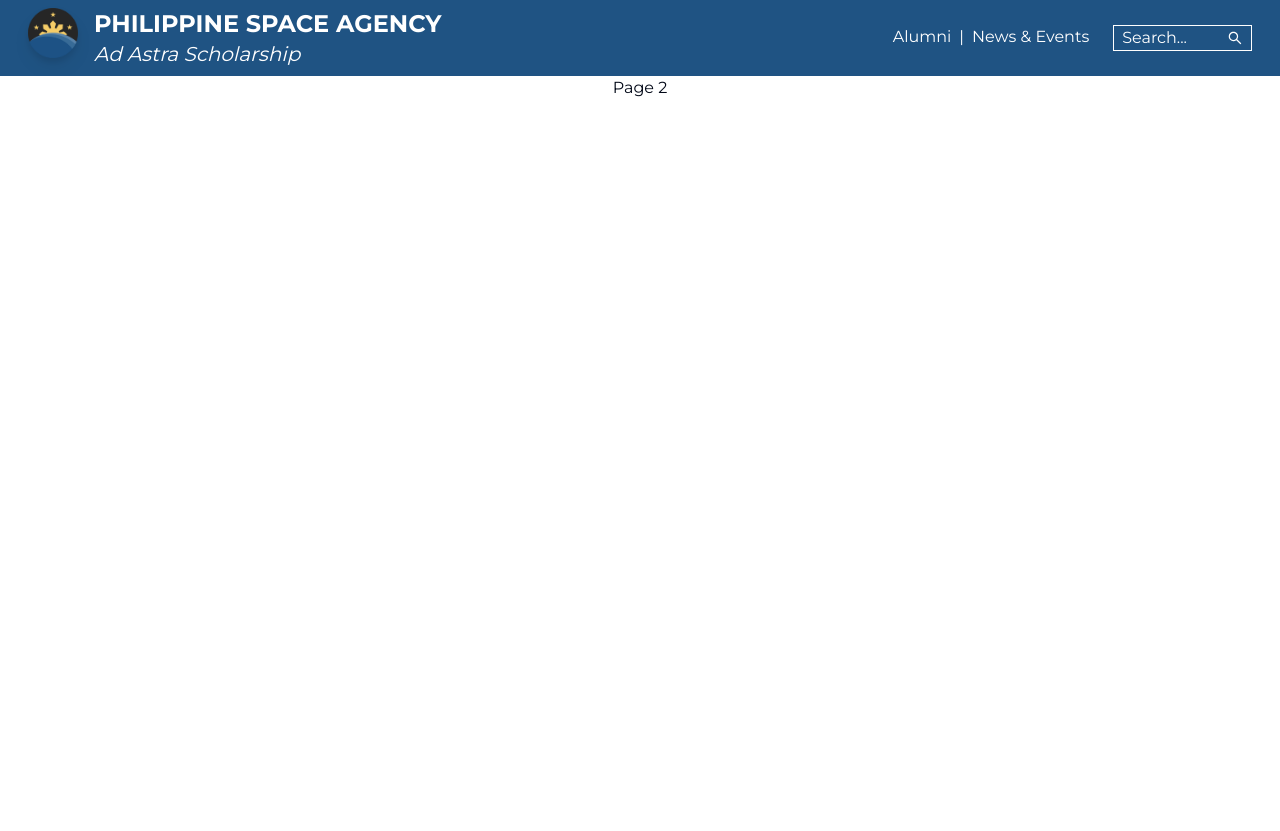
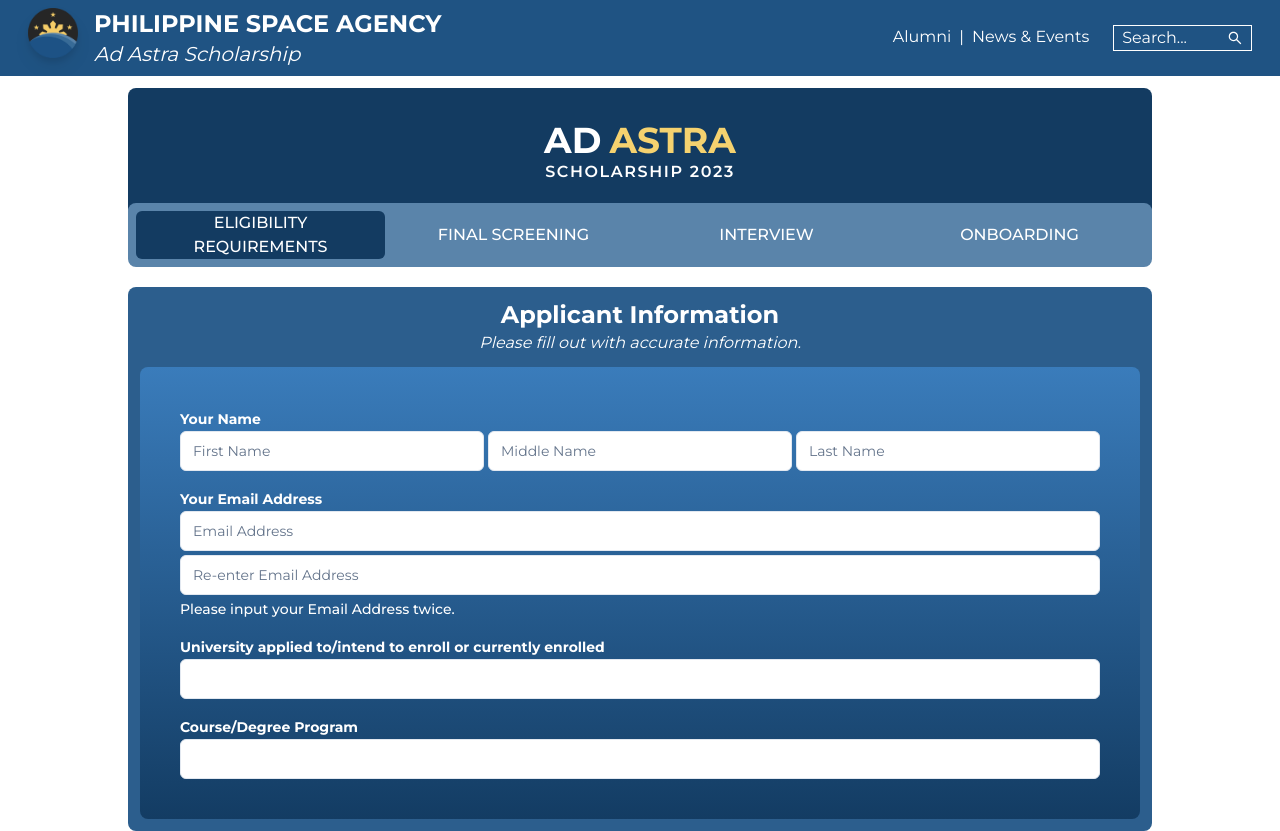
Before and after one commit to lanceyyyy/ad-astra-philsa, a Next.js app: page /application/2 in a window 1280 px wide. Before the commit the page ends 800 px from the top, so only its background shows below. Built offline with nearby package versions, Linux system fonts and the light colour scheme.

Commit message:
application page 2

```diff
--- a/app/application/2/page.jsx
+++ b/app/application/2/page.jsx
@@ -1,7 +1,52 @@
+import ApplicationMenubar from "@/components/application/ApplicationMenubar";
 import React from "react";
+import { Input } from "@/components/ui/input";
+import { Label } from "@/components/ui/label";
 
 const page = () => {
-  return <div>Page 2</div>;
+  return (
+    <div className="w-full flex flex-col items-center justify-center">
+      <ApplicationMenubar />
+      <div className="bg-[#2C5E8D] w-[80%] mt-5 text-white flex flex-col items-center p-3 rounded-lg">
+        <span className="text-base md:text-2xl font-bold">
+          Applicant Information
+        </span>
+        <span className="text-[7px] md:text-base italic mb-3">
+          Please fill out with accurate information.
+        </span>
+        <div className="w-full bg-gradient-to-b flex flex-col gap-4 from-[#3A7CBB] to-[#133C63] rounded-lg p-10">
+          <div>
+            <span className="font-bold text-sm">Your Name</span>
+            <div className="flex flex-row gap-1 text-[8px]">
+              <Input placeholder="First Name" />
+              <Input placeholder="Middle Name" />
+              <Input placeholder="Last Name" />
+            </div>
+          </div>
+          <div>
+            <span className="font-bold text-sm">Your Email Address</span>
+            <div className="flex flex-col gap-1 text-[8px]">
+              <Input placeholder="Email Address" />
+              <Input placeholder="Re-enter Email Address" />
+              <Label className="text-[8px] md:text-sm">
+                Please input your Email Address twice.
+              </Label>
+            </div>
+          </div>
+          <div>
+            <span className="font-bold text-sm">
+              University applied to/intend to enroll or currently enrolled
+            </span>
+            <Input />
+          </div>
+          <div>
+            <span className="font-bold text-sm">Course/Degree Program</span>
+            <Input />
+          </div>
+        </div>
+      </div>
+    </div>
+  );
 };
 
 export default page;
--- a/app/application/page.jsx
+++ b/app/application/page.jsx
@@ -1,4 +1,5 @@
-import React from "react";
+"use client";
+
 import { Button } from "@/components/ui/button";
 import {
   Table,
@@ -13,6 +14,7 @@
 import { Label } from "@/components/ui/label";
 import ApplicationMenubar from "@/components/application/ApplicationMenubar";
 import Link from "next/link";
+import { useState } from "react";
 
 const Application = () => {
   return (
--- /dev/null
+++ b/components/ui/input.jsx
@@ -0,0 +1,19 @@
+import * as React from "react"
+
+import { cn } from "@/lib/utils"
+
+const Input = React.forwardRef(({ className, type, ...props }, ref) => {
+  return (
+    (<input
+      type={type}
+      className={cn(
+        "flex h-10 w-full rounded-md border border-input bg-background px-3 py-2 text-sm ring-offset-background file:border-0 file:bg-transparent file:text-sm file:font-medium placeholder:text-muted-foreground focus-visible:outline-none focus-visible:ring-2 focus-visible:ring-ring focus-visible:ring-offset-2 disabled:cursor-not-allowed disabled:opacity-50",
+        className
+      )}
+      ref={ref}
+      {...props} />)
+  );
+})
+Input.displayName = "Input"
+
+export { Input }
```
